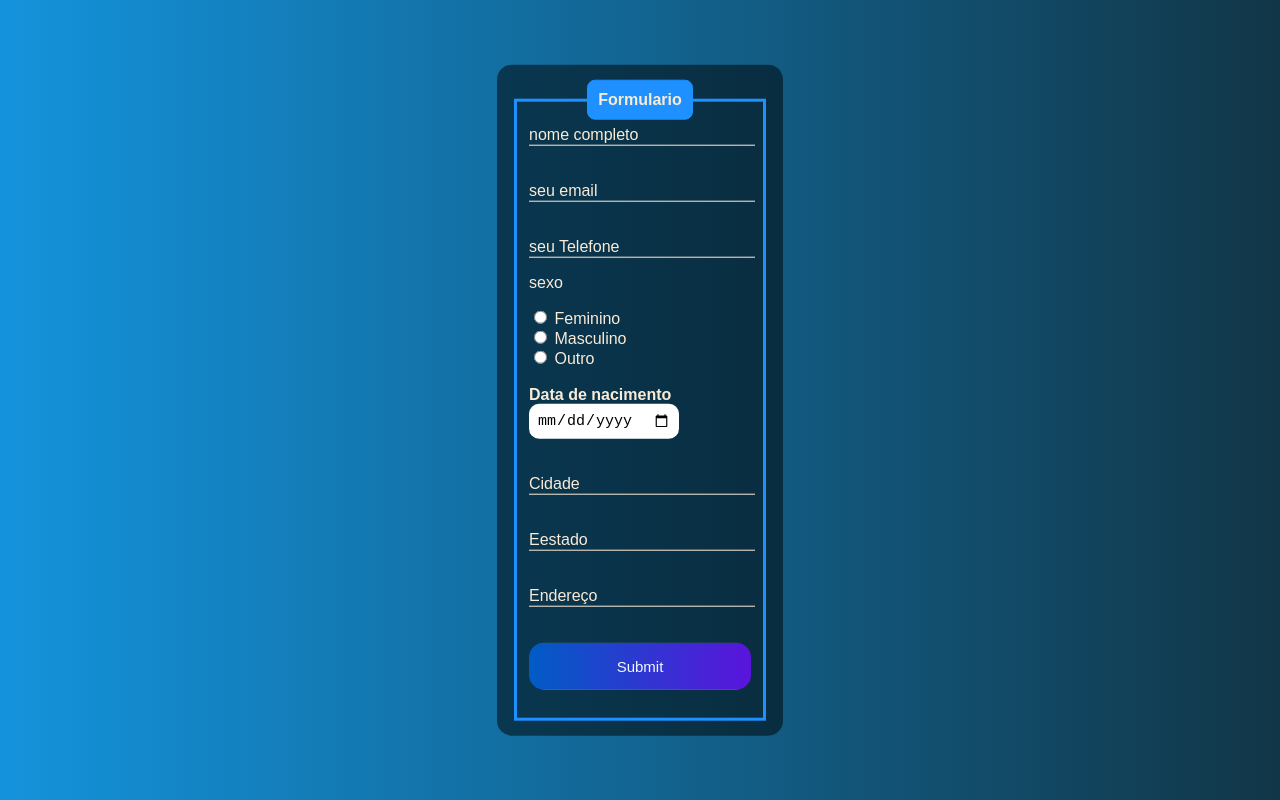
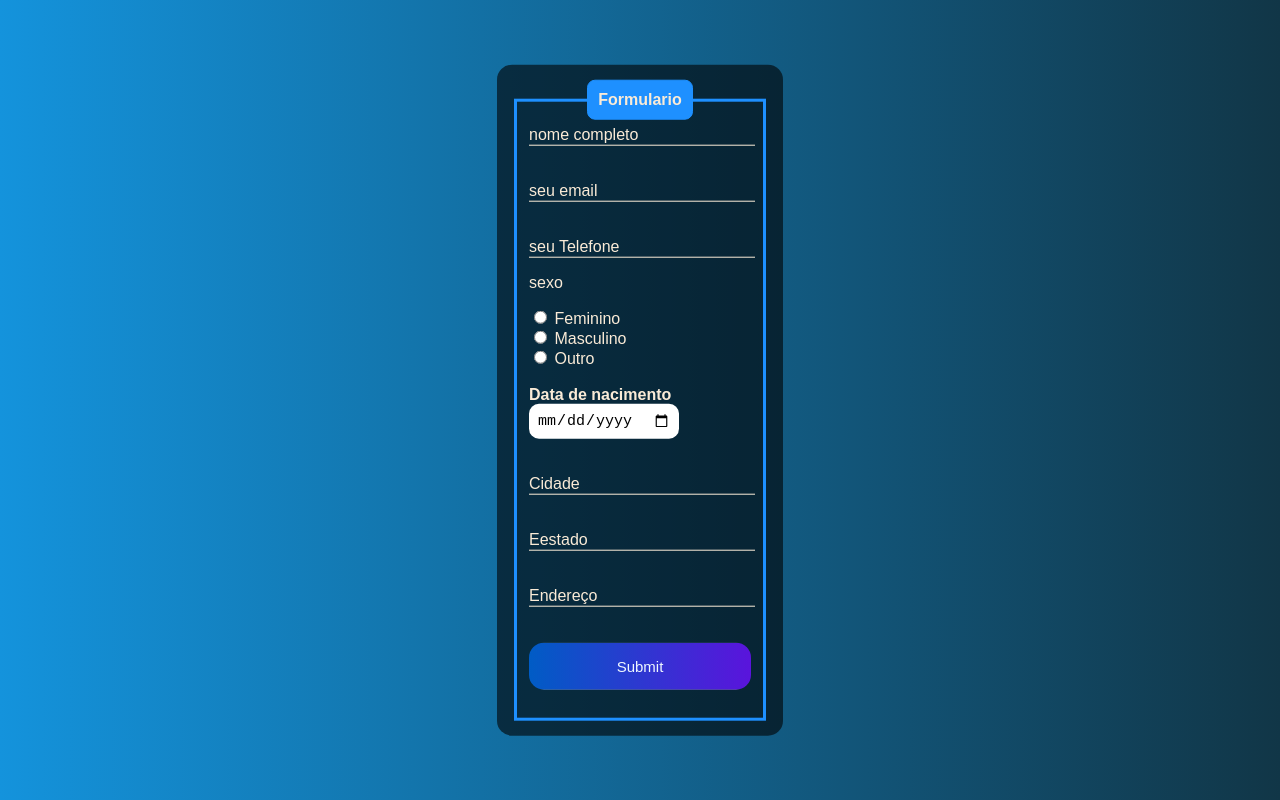
Before and after one commit to joavitormartins/formulario-parte-1-, a plain HTML site: page index.html in a window 1280 px wide. Drawn offline with Linux system fonts and the light colour scheme.

Commit message:
Update index.html

```diff
--- a/index.html
+++ b/index.html
@@ -17,7 +17,7 @@
             top: 50%;
             left: 50%;
             transform: translate(-50%,-50%);
-            background-color: rgba(0,0,0,0.5);
+            background-color: rgba(0,0,0,0.6);
             padding: 15px;
             border-radius: 15px;
             width:20% ;
```
